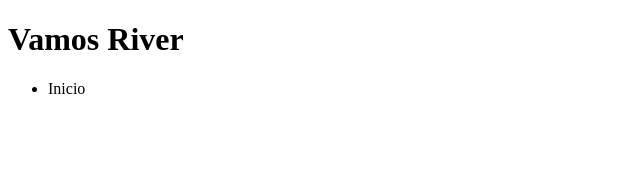
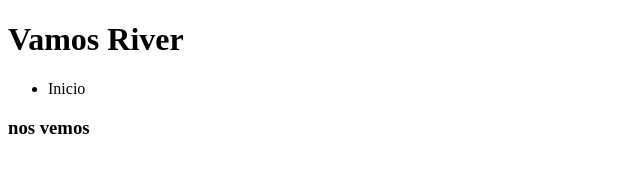
Before and after one commit to Jona912/practica, a plain HTML site: page index.html in a window 1280 px wide. Shown: the full height of the page, 0-640 px from the left. Drawn offline with Linux system fonts and the light colour scheme.

Commit message:
nueva version de index

```diff
--- a/index.html
+++ b/index.html
@@ -17,6 +17,8 @@
        </ul>
 
     </main>
-
+<footer>
+    <h3>nos vemos</h3>
+</footer>
 </body>
 </html>
```
